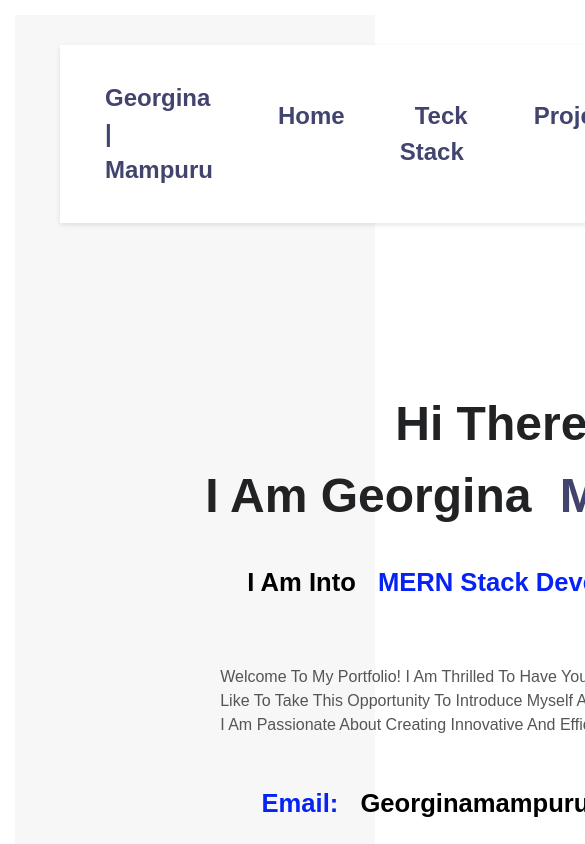
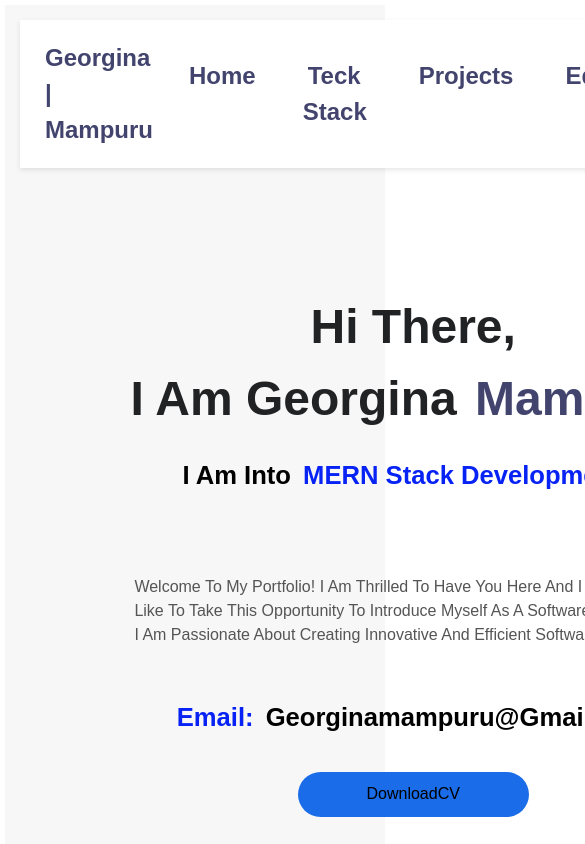
Before and after one commit to GeorginaMampuru/FrontendPortfolioReact, a React (Vite) app: page / in a window 390 px wide. Shown: the top 844 px of the page, 585 px wide, since content can reach past the window. Built offline with nearby package versions, Linux system fonts and the light colour scheme.

Commit message:
Emailjs Added

```diff
--- a/src/App.css
+++ b/src/App.css
@@ -1,13 +1,12 @@
 /* styles.css */
 * {
-  margin: 15px;
-  padding: 0;
+  margin: 6px;
+  padding: 2px;
   box-sizing: border-box;
   text-decoration: none;
   outline: none;
   border: none;
   text-transform: capitalize;
-
   /* transition: all 0.2s linear; */
 }
 
@@ -57,65 +56,25 @@ header {
   z-index: 1000; /* Make sure Navbar stays on top */
 }
 
-/* ... (your existing styles) */
+/* Media Queries */
+@media (max-width: 768px) {
+  /* Adjust margins and paddings for smaller screens */
+  * {
+    margin: 4px;
+    padding: 1px;
+  }
 
-/* Media Queries */
-@media screen and (max-width: 1600px) {
-  body {
-    font-size: 1.8rem;
-  }
-}
-
-@media screen and (max-width: 1440px) {
-  body {
-    font-size: 1.6rem;
-  }
-}
-
-@media screen and (max-width: 1200px) {
-  body {
-    font-size: 1.4rem;
-  }
-}
-
-@media screen and (max-width: 992px) {
-  body {
-    font-size: 1.2rem;
-  }
   .content-container {
     margin-bottom: 30px;
   }
-}
 
-@media screen and (max-width: 768px) {
-  body {
-    font-size: 1.1rem;
-  }
-  .content-container {
-    margin-bottom: 20px;
-  }
   .container {
     padding: 1rem;
+    margin: 0.5rem;
+  }
+
+  /* Add responsive styles for the sticky Navbar */
+  header {
+    padding: 15px 20px;
   }
 }
-
-@media screen and (max-width: 576px) {
-  body {
-    font-size: 1rem;
-  }
-  .content-container {
-    margin-bottom: 15px;
-  }
-}
-
-@media screen and (max-width: 480px) {
-  body {
-    font-size: 0.9rem;
-  }
-}
-
-@media screen and (max-width: 360px) {
-  body {
-    font-size: 0.8rem;
-  }
-}
```
